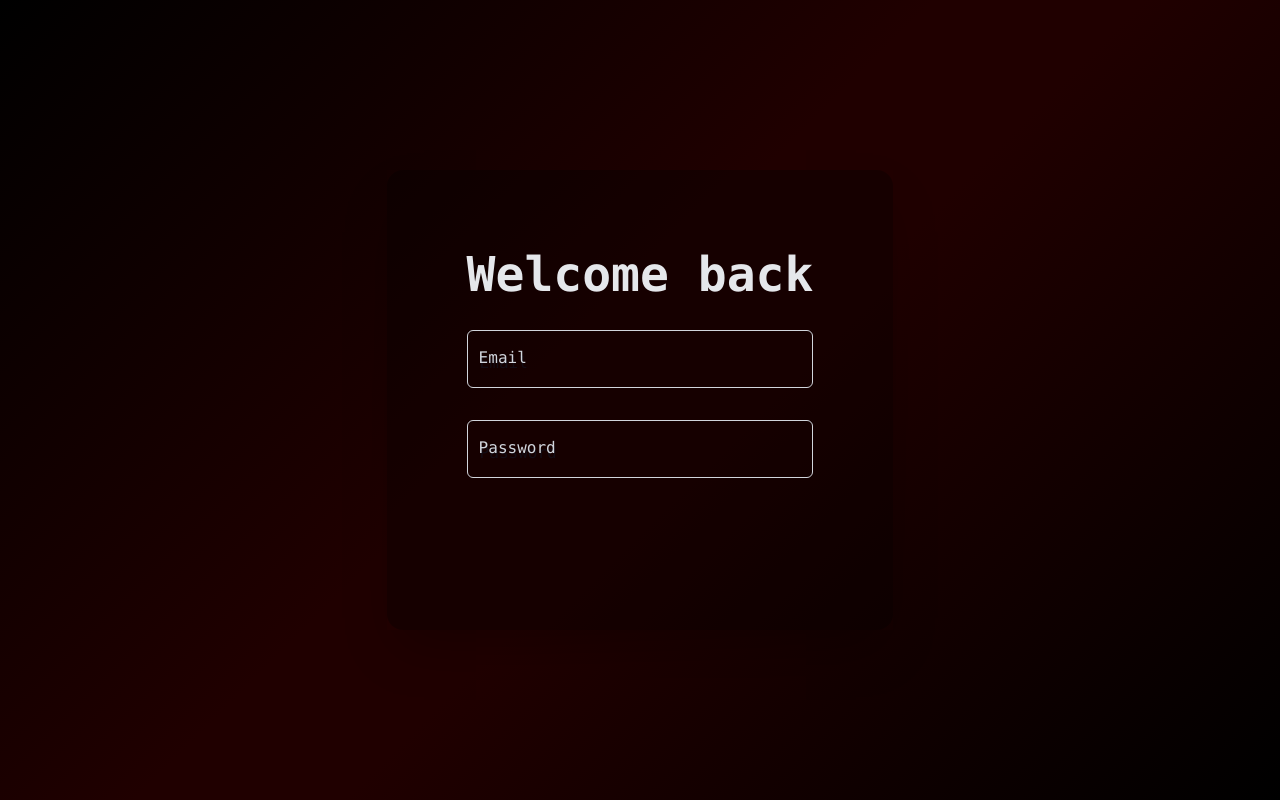
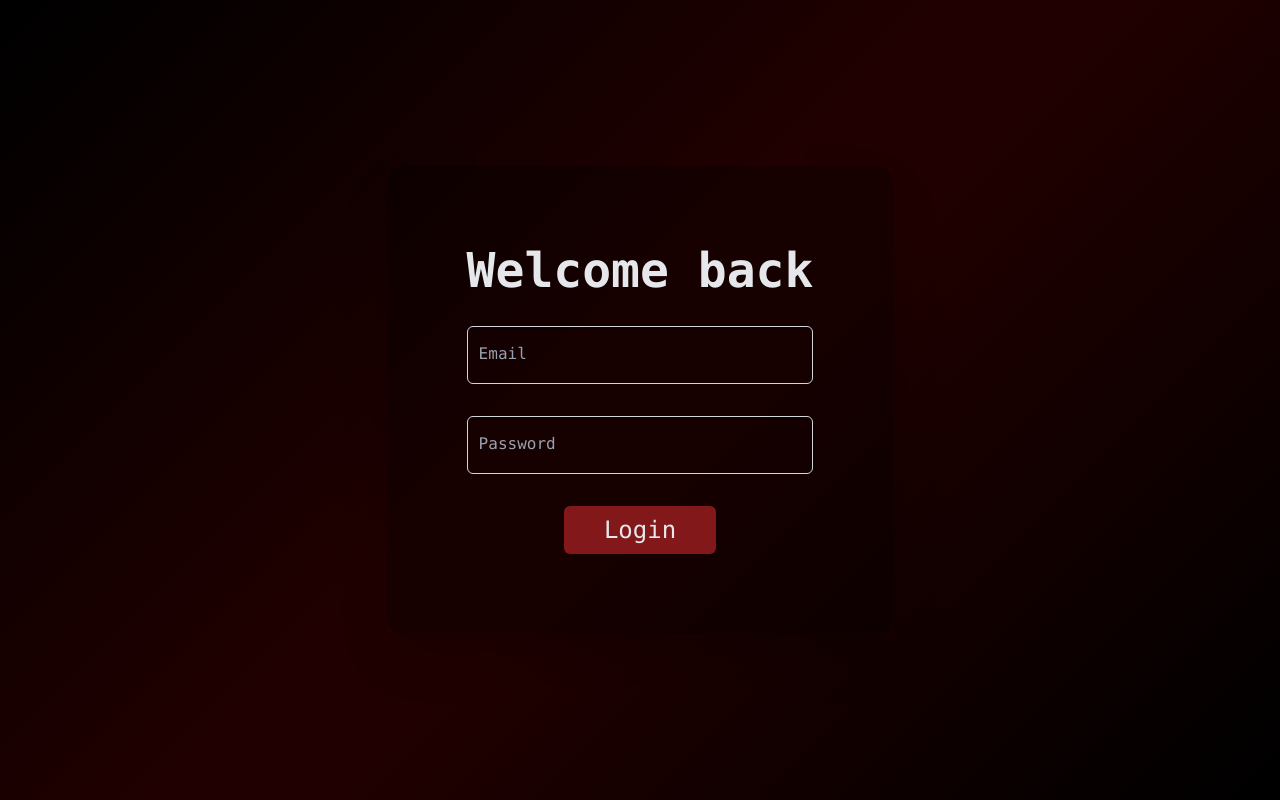
Before and after one commit to itsnathyall/MediaHosting, a React (Vite) app: page / in a window 1280 px wide. Built offline with nearby package versions, Linux system fonts and the light colour scheme.

Commit message:
fixed bug with floating label

```diff
--- a/src/App.jsx
+++ b/src/App.jsx
@@ -1,22 +1,12 @@
 import { useState } from "react";
 import "./index.css";
-import FloatingLabelInput from "./components/FloatingLabelInput.jsx";
+import LoginPage from "./pages/LoginPage.jsx";
 
 function App() {
   return (
-    <div
-      className="h-screen w-screen bg-[linear-gradient(-45deg,#000000_0%,#200000_45%,#200000_55%,#000000_100%)]
-      flex items-center justify-center font-mono">
-      <div className="flex shadow-2xl">
-        <div className="flex flex-col items-center justify-center text-center p-20 gap-8 bg-black/30 rounded-2xl">
-            <h1 className="text-5xl font-bold text-gray-200">Welcome back</h1>
-            <FloatingLabelInput label="Email" type="email" id="email" name="email" />
-            <FloatingLabelInput label="Password" type="password" id="password" name="password" />
-            <div className="flex flex-col gap-4 p-5">
-            </div>
-        </div>
-      </div>
-    </div>
+    <>
+      <LoginPage/>
+    </>
   );
 }
 
--- a/src/components/FloatingLabelInput.jsx
+++ b/src/components/FloatingLabelInput.jsx
@@ -1,7 +1,8 @@
 import React, { useState } from "react";
 
-export default function FloatingLabelInput  ({ label, type = "text", id, name }){
+export default function FloatingLabelInput({ label, type = "text", id, name }) {
   const [value, setValue] = useState("");
+  const [isFocused, setIsFocused] = useState(false);
 
   return (
     <div className="relative w-full">
@@ -11,15 +12,19 @@ export default function FloatingLabelInput  ({ label, type = "text", id, name })
         name={name}
         value={value}
         onChange={(e) => setValue(e.target.value)}
-        className="peer w-full border border-gray-300 rounded-md p-3 pt-5 text-gray-900 focus:border-red"
-        placeholder={label}/>
+        onFocus={() => setIsFocused(true)}
+        onBlur={() => setIsFocused(value !== "")}
+        className="peer w-full border border-gray-300 rounded-md p-3 pt-5 text-gray-200
+                   focus:border-red focus:outline-none bg-transparent"
+        placeholder=" "
+      />
       <label
         htmlFor={id}
-        className={`absolute left-3 top-4 text-gray-300 transition-all duration-200
-          peer-placeholder-shown:top-4 peer-placeholder-shown:text-gray-300
-          peer-focus:top-1 peer-focus:text-sm`}>
+        className={`absolute left-3 transition-all duration-200 text-gray-400
+          ${isFocused || value ? "top-1 text-sm" : "top-4 text-gray-300"}`}
+      >
         {label}
       </label>
     </div>
   );
-};
+}
--- /dev/null
+++ b/src/pages/LoginPage.jsx
@@ -0,0 +1,21 @@
+import React from 'react'
+import FloatingLabelInput from "../components/FloatingLabelInput";
+
+
+export default function LoginPage(){
+
+  return(
+    <div
+    className="h-screen w-screen bg-[linear-gradient(-45deg,#000000_0%,#200000_45%,#200000_55%,#000000_100%)]
+    flex items-center justify-center font-mono">
+    <div className="flex shadow-2xl">
+      <div className="flex flex-col items-center justify-center text-center p-20 gap-8 bg-black/30 rounded-2xl">
+          <h1 className="text-5xl font-bold text-gray-200">Welcome back</h1>
+          <FloatingLabelInput label="Email" type="email" id="email" name="email" />
+          <FloatingLabelInput label="Password" type="password" id="password" name="password" />
+          <button className='px-10 py-2 text-2xl rounded-md text-gray-200 bg-red-900'>Login</button>
+      </div>
+    </div>
+  </div>
+  )
+}
```
